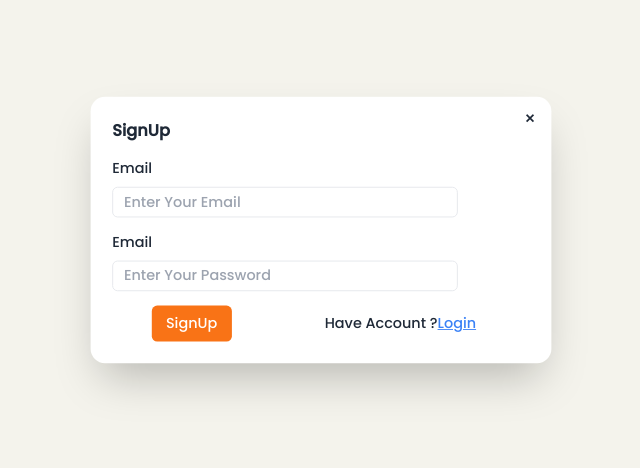
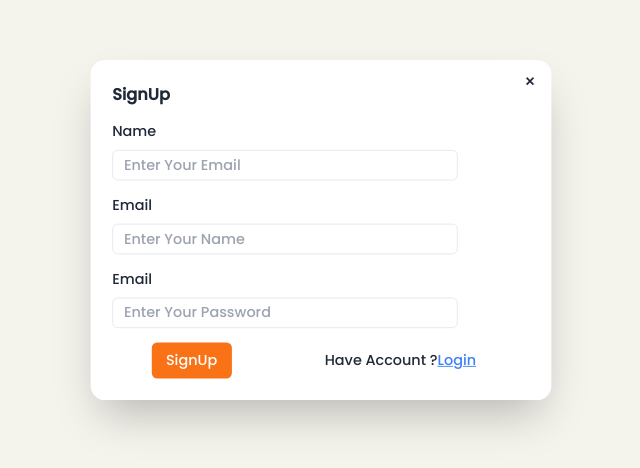
Before and after one commit to vaishu249/book-store-website, a React (Vite) app in the folder Frontend/: page /signup in a window 1280 px wide. Shown: the part 170-638 px from the top of the page, without its empty margins (275-915 px from the left). Built offline with nearby package versions, Linux system fonts and the light colour scheme.

Commit message:
Change in signup page

```diff
--- a/Frontend/src/Components/Signup.jsx
+++ b/Frontend/src/Components/Signup.jsx
@@ -13,8 +13,12 @@ const Signup = () => {
                     </form>
                     <h3 className="font-bold text-lg">SignUp</h3>
                     <div className='mt-4 space-y-2'>
+                        <span>Name</span><br />
+                        <input type="email" placeholder='Enter Your Email' className='md:w-96 w-80 py-1 px-3 border rounded-md outline-none' />
+                    </div>
+                    <div className='mt-4 space-y-2'>
                         <span>Email</span><br />
-                        <input type="email" placeholder='Enter Your Email' className='md:w-96 w-80 py-1 px-3 border rounded-md outline-none' />
+                        <input type="text" placeholder='Enter Your Name' className='md:w-96 w-80 py-1 px-3 border rounded-md outline-none' />
                     </div>
                     <div className='mt-4 space-y-2'>
                         <span>Email</span><br />
```
